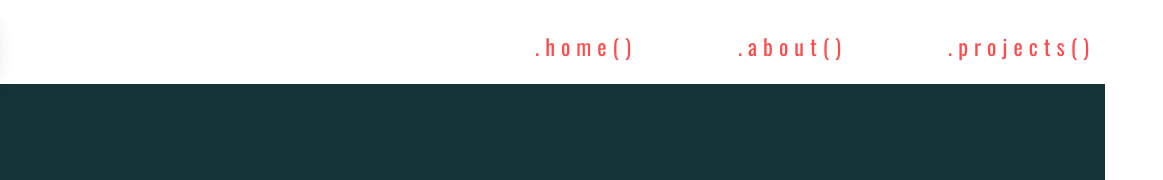
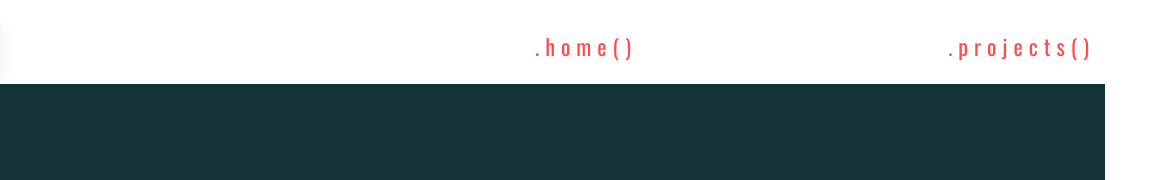
Before and after one commit to BryanSteiss/Portfolio, a plain HTML site: page about.html in a window 1280 px wide. Shown: the top 180 px of the page, 117-1280 px from the left. Drawn offline with nearby package versions, Linux system fonts and the light colour scheme.

```diff
--- a/about.html
+++ b/about.html
@@ -35,9 +35,7 @@
                     <li>
                         <a href="index.html">&nbsp;&nbsp;.home()&nbsp;</a>
                     </li>
-                    <li>
-                        <a href="about.html">.about()&nbsp;</a>
-                    </li>
+
                     <li>
                         <a href="projects.html">.projects()</a>
                     </li>
```
